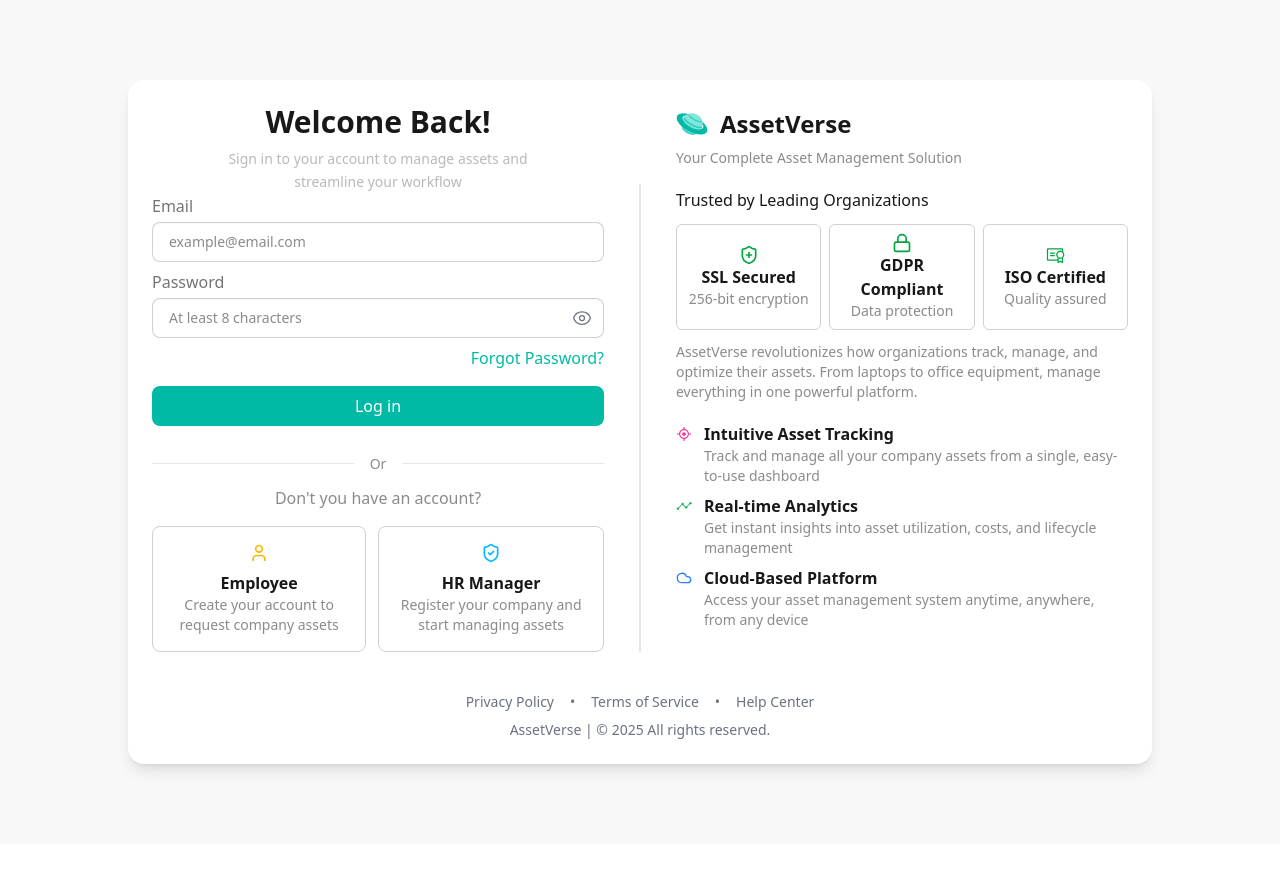
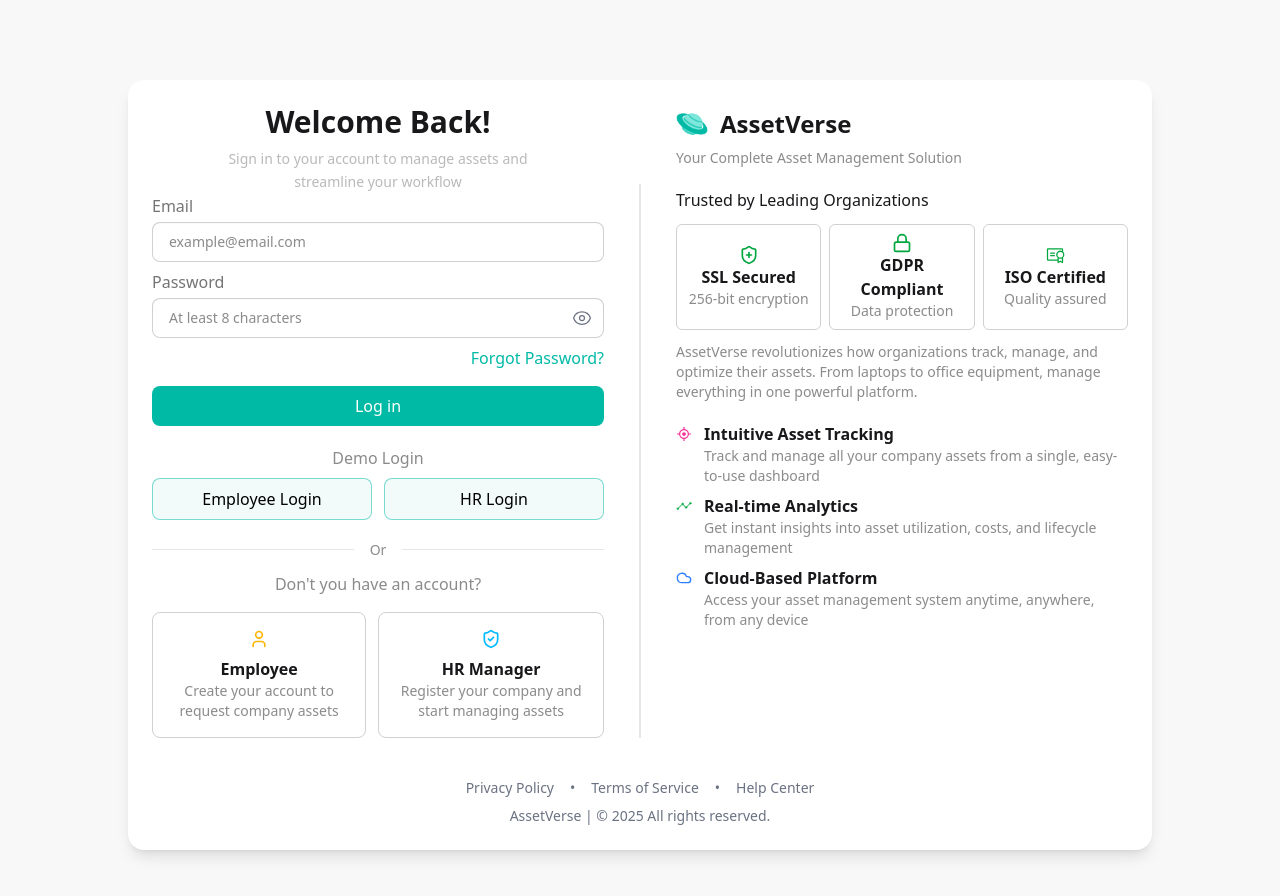
Before and after one commit to nknilandu/AssetVerse, a React (Vite) app: page /login in a window 1280 px wide. Shown: the top 896 px of the page. Before the commit the page ends 844 px from the top, so only its background shows below. Built offline with nearby package versions, Linux system fonts and the light colour scheme; no server answers.

Commit message:
implemented demo login

```diff
--- a/pages/Login/Login.jsx
+++ b/pages/Login/Login.jsx
@@ -25,6 +25,8 @@ const Login = () => {
 
   const [showPass, setShowPass] = useState(false);
   const [stateLoading, setStateLoading] = useState(false);
+  const [stateLoadingEm, setStateLoadingEm] = useState(false);
+  const [stateLoadingHr, setStateLoadingHr] = useState(false);
 
   const togglePassword = () => {
     setShowPass(!showPass);
@@ -57,6 +59,58 @@ const Login = () => {
     //
     //
     //
+  };
+
+  // demo Employee Login
+  const hanldeDemoEmployee = () => {
+    const mail = "betaboox@gmail.com";
+    const pass = "Nk12345678";
+
+    setStateLoadingEm(true);
+    loginUser(mail, pass)
+      .then((res) => {
+        // success
+
+        const user = res.user;
+        setUser(user);
+        toast.success("Successfully Loged in.");
+        navigate(`${location.state ? location.state : "/"}`);
+
+        setStateLoadingEm(false);
+      })
+      .catch((e) => {
+        // error
+        console.log(e.message);
+        toast.error(e.message);
+
+        setStateLoadingEm(false);
+      });
+  };
+
+  // demo Hr Login
+  const hanldeDemoHr = () => {
+    const mail = "nknilandu@gmail.com";
+    const pass = "Nk12345678";
+
+    setStateLoadingHr(true);
+    loginUser(mail, pass)
+      .then((res) => {
+        // success
+
+        const user = res.user;
+        setUser(user);
+        toast.success("Successfully Loged in.");
+        navigate(`${location.state ? location.state : "/"}`);
+
+        setStateLoadingHr(false);
+      })
+      .catch((e) => {
+        // error
+        console.log(e.message);
+        toast.error(e.message);
+
+        setStateLoadingHr(false);
+      });
   };
 
   return (
@@ -176,6 +230,45 @@ const Login = () => {
                   "Log in"
                 )}
               </button>
+            </form>
+            {/* ========= Demo Login ============= */}
+
+            <div>
+              <p className="text-base-content/50 text-center mt-5">
+                Demo Login
+              </p>
+              <div className="flex flex-col md:flex-row gap-3">
+                <button
+                  onClick={hanldeDemoEmployee}
+                  disabled={stateLoadingEm}
+                  className={`w-full border border-primary/50 p-2 mt-2 hover:bg-primary/50 text-black font-md rounded-lg transition-colors ${
+                    stateLoadingEm ? " bg-primary/50" : "bg-primary/5"
+                  }`}
+                >
+                  {stateLoadingEm ? (
+                    <span className="loading loading-spinner loading-sm"></span>
+                  ) : (
+                    "Employee Login"
+                  )}
+                </button>
+                {/* ========== */}
+                <button
+                  onClick={hanldeDemoHr}
+                  disabled={stateLoadingHr}
+                  className={`w-full border border-primary/50 p-2 md:mt-2 hover:bg-primary/50 text-black font-md rounded-lg transition-colors ${
+                    stateLoadingHr ? " bg-primary/50" : "bg-primary/5"
+                  }`}
+                >
+                  {stateLoadingHr ? (
+                    <span className="loading loading-spinner loading-sm"></span>
+                  ) : (
+                    "HR Login"
+                  )}
+                </button>
+              </div>
+            </div>
+
+            {/* ====================== */}
 
             {/* Divider */}
             <div className="flex items-center justify-center mt-5">
@@ -209,7 +302,6 @@ const Login = () => {
                 </Link>
               </div>
             </div>
-            </form>
           </div>
           {/* ++++++++++++++++++++++++++++++++++++++++++++++++ */}
           <div className="divider divider-vertical md:divider-horizontal  md:mt-20"></div>
```
Lines whose indentation alone changed are shown as unchanged.
